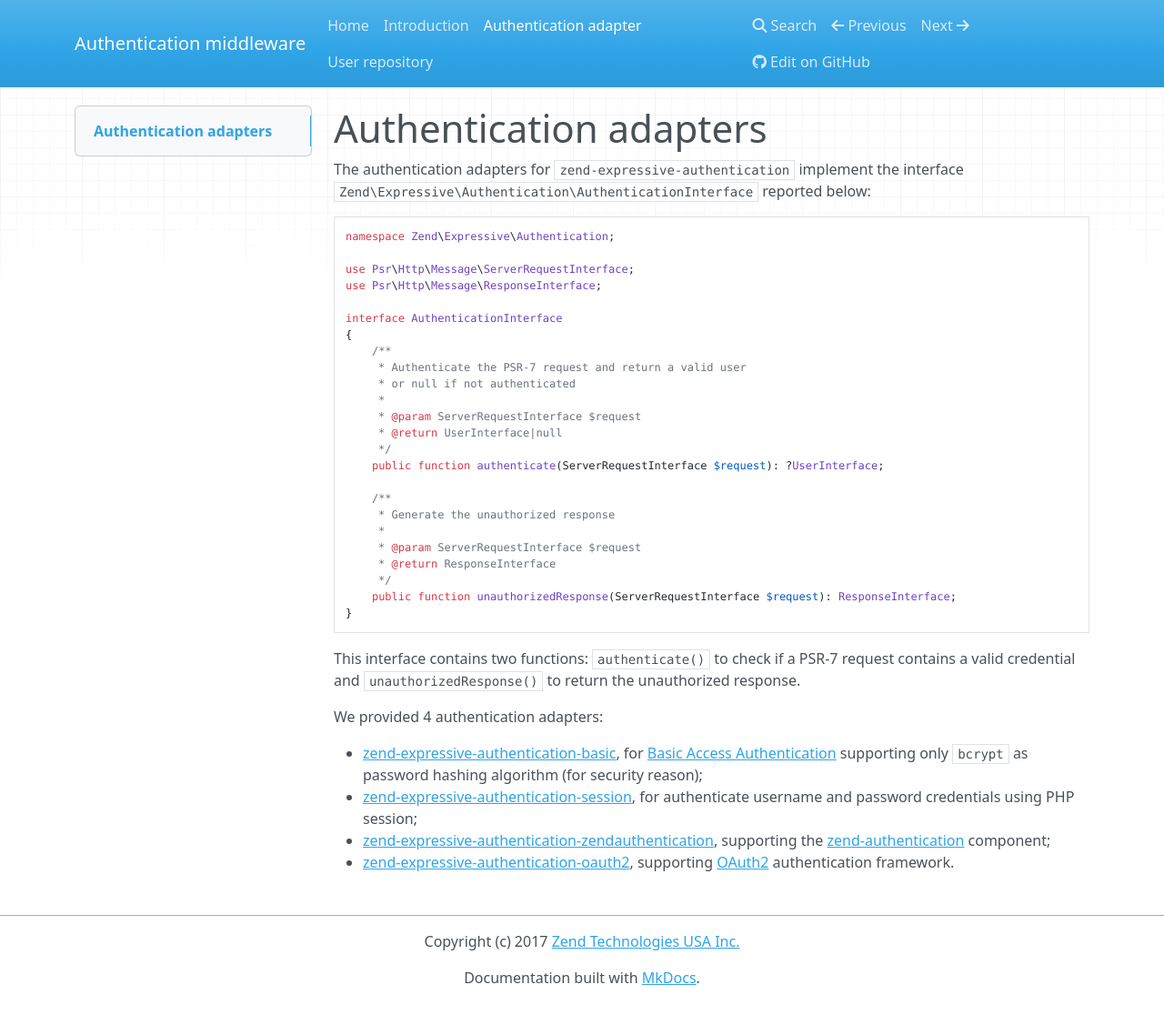
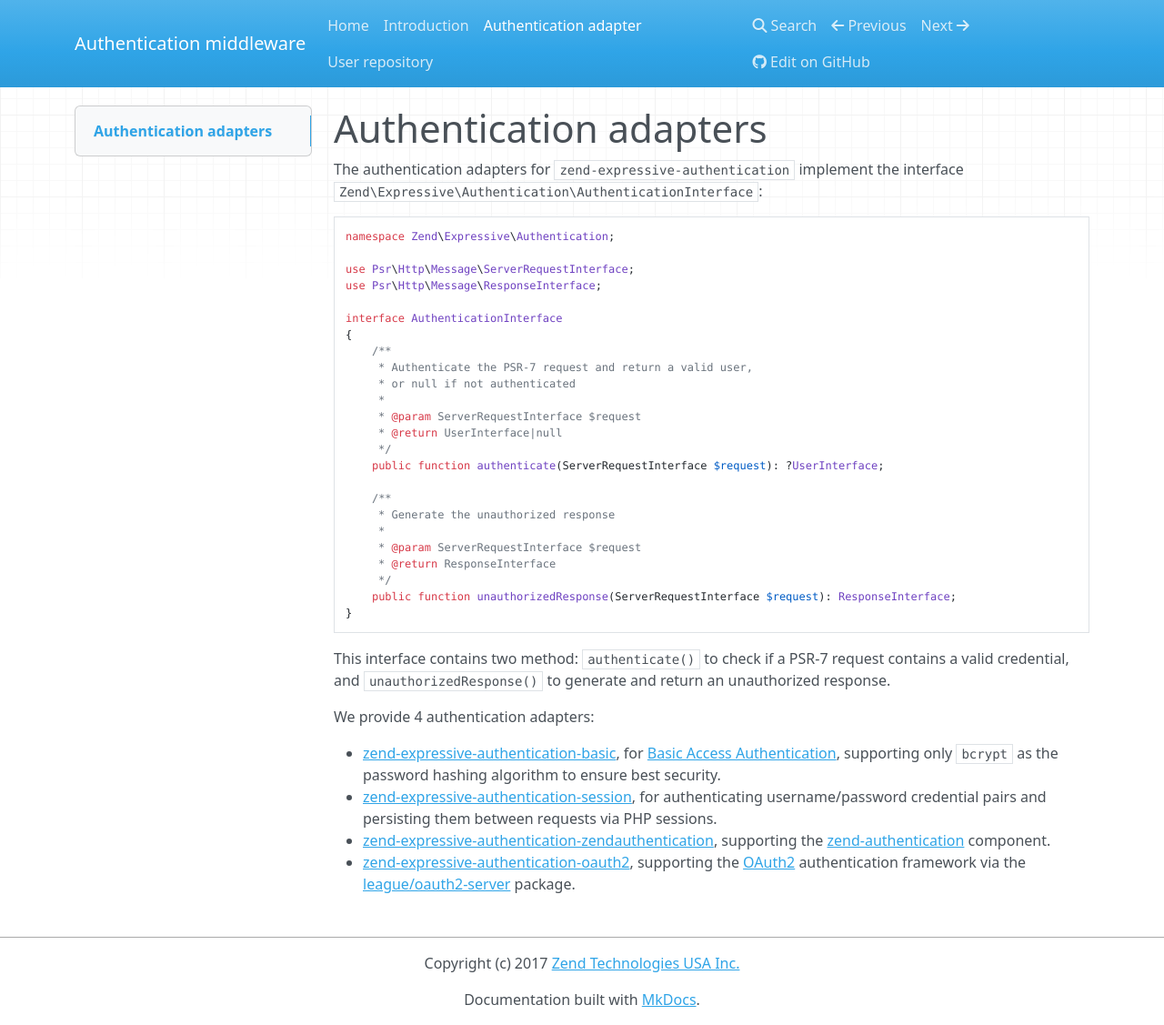
Before and after one commit to zendframework/zend-expressive-authentication, an MkDocs documentation site: the page built from docs/book/auth-adapter.md, in a window 1280 px wide and 1127 px high. Shown: the whole window at 91% size. Built offline with MkDocs 1.6.1, drawn with Linux system fonts in a browser that asks for light colours; nearby versions of some CDN libraries; old or Windows-style settings are respelled for this version of MkDocs.

Commit message:
Provides edits for the documentation provided in #5

````diff
--- a/docs/book/auth-adapter.md
+++ b/docs/book/auth-adapter.md
@@ -1,8 +1,7 @@
 # Authentication adapters
 
 The authentication adapters for `zend-expressive-authentication` implement the
-interface `Zend\Expressive\Authentication\AuthenticationInterface` reported
-below:
+interface `Zend\Expressive\Authentication\AuthenticationInterface`:
 
 ```php
 namespace Zend\Expressive\Authentication;
@@ -13,7 +12,7 @@ use Psr\Http\Message\ResponseInterface;
 interface AuthenticationInterface
 {
     /**
-     * Authenticate the PSR-7 request and return a valid user
+     * Authenticate the PSR-7 request and return a valid user,
      * or null if not authenticated
      *
      * @param ServerRequestInterface $request
@@ -31,19 +30,22 @@ interface AuthenticationInterface
 }
 ```
 
-This interface contains two functions: `authenticate()` to check if a PSR-7
-request contains a valid credential and `unauthorizedResponse()` to return the
-unauthorized response.
+This interface contains two method: `authenticate()` to check if a PSR-7
+request contains a valid credential, and `unauthorizedResponse()` to generate
+and return an unauthorized response.
 
-We provided 4 authentication adapters:
+We provide 4 authentication adapters:
 
 - [zend-expressive-authentication-basic](https://github.com/zendframework/zend-expressive-authentication-basic),
-  for [Basic Access Authentication](https://en.wikipedia.org/wiki/Basic_access_authentication)
-  supporting only `bcrypt` as password hashing algorithm (for security reason);
+  for [Basic Access Authentication](https://en.wikipedia.org/wiki/Basic_access_authentication),
+  supporting only `bcrypt` as the password hashing algorithm to ensure best
+  security.
 - [zend-expressive-authentication-session](https://github.com/zendframework/zend-expressive-authentication-session),
-  for authenticate username and password credentials using PHP session;
+  for authenticating username/password credential pairs and persisting them
+  between requests via PHP sessions.
 - [zend-expressive-authentication-zendauthentication](https://github.com/zendframework/zend-expressive-authentication-zendauthentication),
   supporting the [zend-authentication](https://github.com/zendframework/zend-authentication)
-  component;
+  component.
 - [zend-expressive-authentication-oauth2](https://github.com/zendframework/zend-expressive-authentication-oauth2),
-  supporting [OAuth2](https://oauth.net/2/) authentication framework.
+  supporting the [OAuth2](https://oauth.net/2/) authentication framework via the
+  [league/oauth2-server](https://oauth2.thephpleague.com/) package.
````
Also changed, not shown: docs/book/intro.md (+16 -10 lines), docs/book/user-repository.md (+14 -8 lines).
